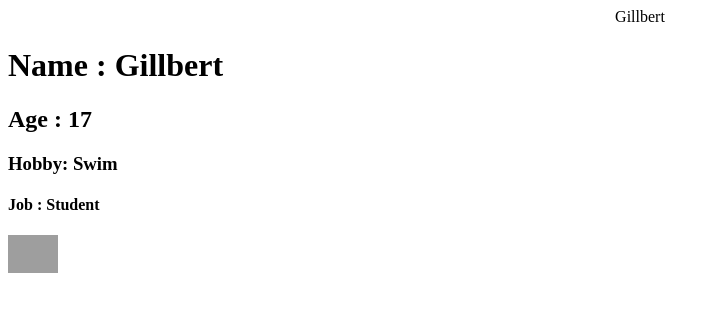
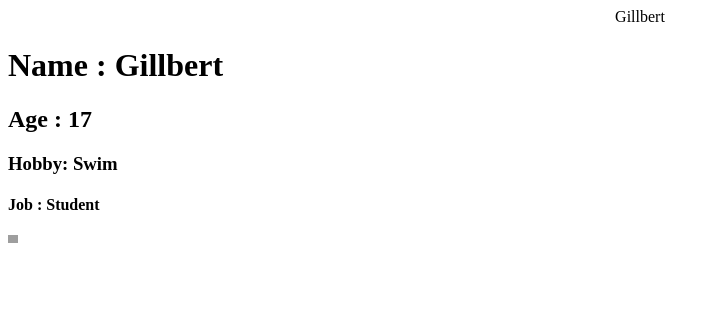
Before and after one commit to SirPukky/SirPukky.github.io, a plain HTML site: page index.html in a window 1280 px wide. Shown: the whole page, without its empty margins (0-720 px from the left). Drawn offline with Linux system fonts and the light colour scheme; grey boxes are pictures that could not be loaded.

Commit message:
Update index.html

```diff
--- a/index.html
+++ b/index.html
@@ -6,7 +6,7 @@
                    <h2> Age     :  17   </h2>
                    <h3> Hobby: Swim </h3>
                    <h4> Job     :  Student </h4>
-              <img width="50px" SRC="IMG_20240824_053048_353.jpg">
+              <img width="10px" SRC="IMG_20240824_053048_353.jpg">
 
 </body>
 </HTML>
```
